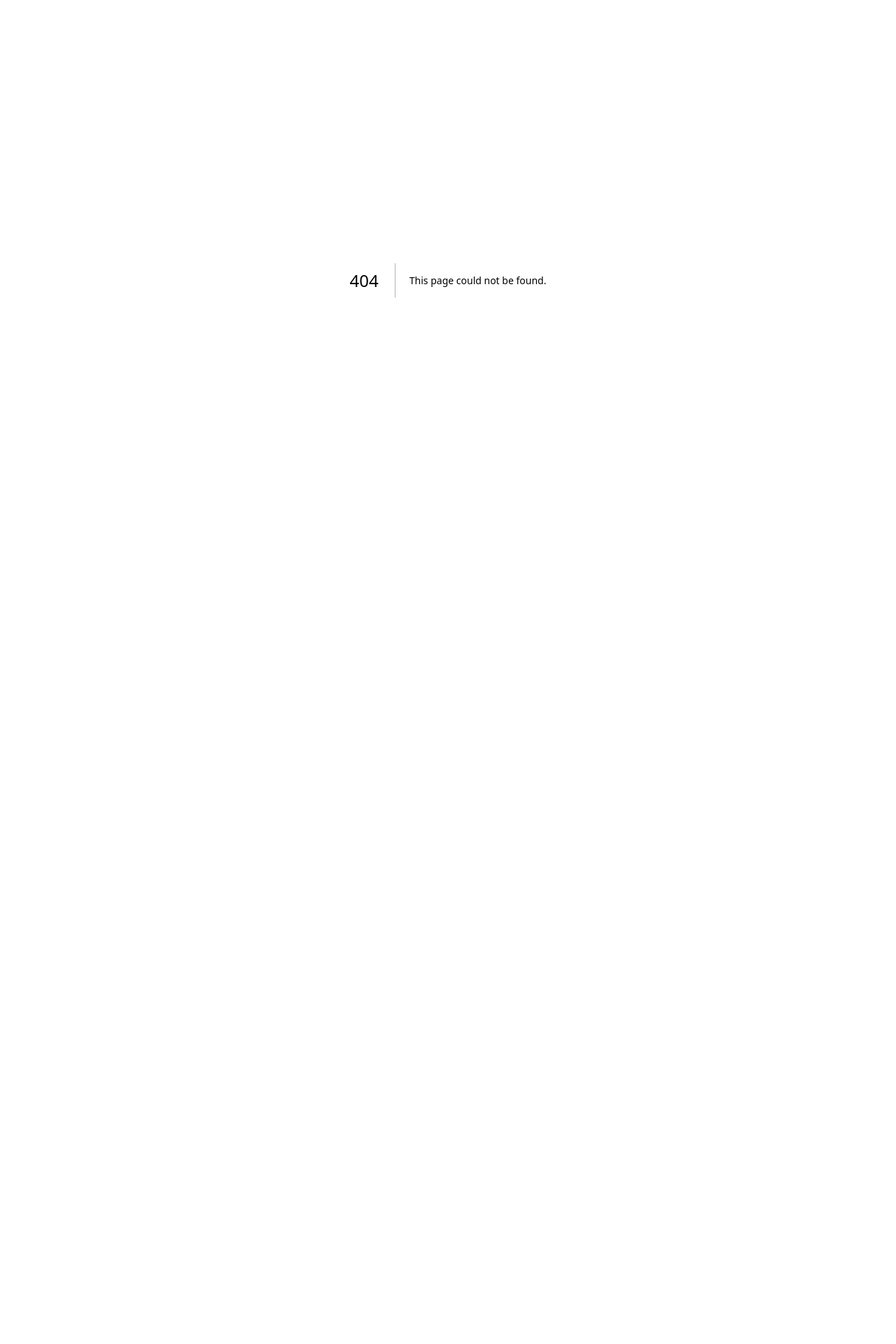
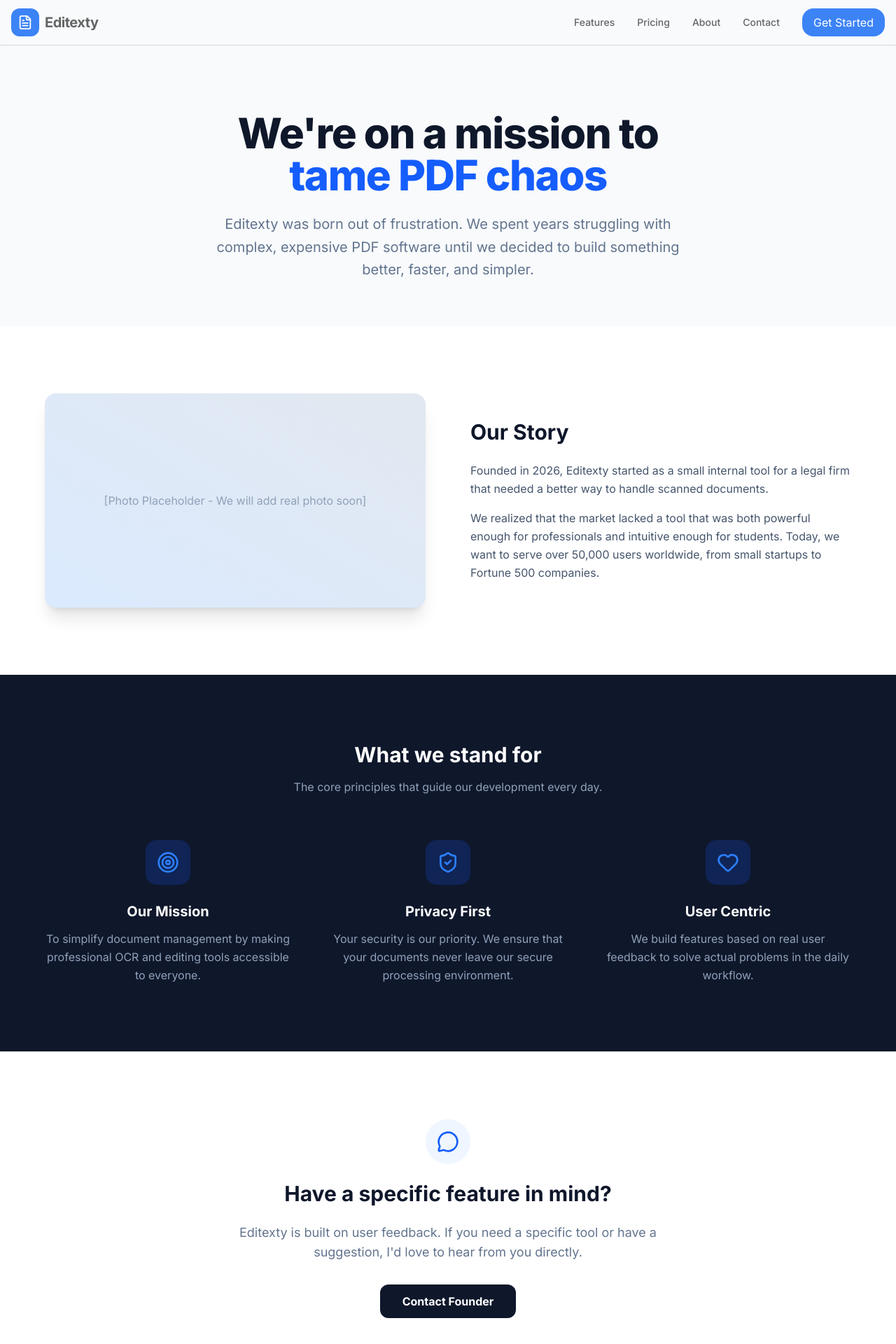
Before and after one commit to UmejrZukorlic/editexty-frontend, a Next.js app: page /about in a window 1280 px wide. Before the commit this address had no page. Shown: the top 1920 px of the page at 70% size. Before the commit the page ends 800 px from the top, so only its background shows below. Built offline with nearby package versions, Linux system fonts and the light colour scheme.

Commit message:
feat: about page

```diff
--- /dev/null
+++ b/app/about/page.tsx
@@ -0,0 +1,123 @@
+import { Target, ShieldCheck, Heart, MessageCircle } from "lucide-react";
+import Navbar from "../components/layout/Navbar";
+import Footer from "../components/layout/Footer";
+
+const AboutPage = () => {
+  const values = [
+    {
+      title: "Our Mission",
+      description:
+        "To simplify document management by making professional OCR and editing tools accessible to everyone.",
+      icon: Target,
+    },
+    {
+      title: "Privacy First",
+      description:
+        "Your security is our priority. We ensure that your documents never leave our secure processing environment.",
+      icon: ShieldCheck,
+    },
+    {
+      title: "User Centric",
+      description:
+        "We build features based on real user feedback to solve actual problems in the daily workflow.",
+      icon: Heart,
+    },
+  ];
+
+  return (
+    <>
+      <Navbar />
+      <main className="min-h-screen bg-white">
+        <section className="pt-40 pb-16 px-4 bg-slate-50">
+          <div className="max-w-4xl mx-auto text-center">
+            <h1 className="text-4xl md:text-6xl font-extrabold text-slate-900 mb-6 tracking-tight">
+              We&apos;re on a mission to <br />
+              <span className="text-blue-600">tame PDF chaos</span>
+            </h1>
+            <p className="text-xl text-slate-500 leading-relaxed max-w-2xl mx-auto">
+              Editexty was born out of frustration. We spent years struggling
+              with complex, expensive PDF software until we decided to build
+              something better, faster, and simpler.
+            </p>
+          </div>
+        </section>
+
+        <section className="py-24 px-4">
+          <div className="max-w-6xl mx-auto grid grid-cols-1 md:grid-cols-2 gap-16 items-center">
+            <div className="relative aspect-video rounded-2xl bg-slate-200 overflow-hidden shadow-xl">
+              <div className="absolute inset-0 bg-linear-to-tr from-blue-100 to-transparent flex items-center justify-center text-slate-400">
+                [Photo Placeholder - We will add real photo soon]
+              </div>
+            </div>
+            <div>
+              <h2 className="text-3xl font-bold text-slate-900 mb-6">
+                Our Story
+              </h2>
+              <div className="space-y-4 text-slate-600 leading-relaxed">
+                <p>
+                  Founded in 2026, Editexty started as a small internal tool for
+                  a legal firm that needed a better way to handle scanned
+                  documents.
+                </p>
+                <p>
+                  We realized that the market lacked a tool that was both
+                  powerful enough for professionals and intuitive enough for
+                  students. Today, we want to serve over 50,000 users worldwide,
+                  from small startups to Fortune 500 companies.
+                </p>
+              </div>
+            </div>
+          </div>
+        </section>
+
+        <section className="py-24 bg-slate-900 text-white px-4">
+          <div className="max-w-6xl mx-auto">
+            <div className="text-center mb-16">
+              <h2 className="text-3xl font-bold mb-4">What we stand for</h2>
+              <p className="text-slate-400">
+                The core principles that guide our development every day.
+              </p>
+            </div>
+
+            <div className="grid grid-cols-1 md:grid-cols-3 gap-12">
+              {values.map((v, i) => (
+                <div key={i} className="text-center">
+                  <div className="w-16 h-16 bg-blue-600/20 rounded-2xl flex items-center justify-center mx-auto mb-6">
+                    <v.icon className="w-8 h-8 text-blue-500" />
+                  </div>
+                  <h3 className="text-xl font-bold mb-3">{v.title}</h3>
+                  <p className="text-slate-400 leading-relaxed">
+                    {v.description}
+                  </p>
+                </div>
+              ))}
+            </div>
+          </div>
+        </section>
+
+        <section className="py-24 px-4 text-center border-t border-slate-100">
+          <div className="max-w-2xl mx-auto">
+            <div className="w-16 h-16 bg-blue-50 rounded-full flex items-center justify-center mx-auto mb-6">
+              <MessageCircle className="w-8 h-8 text-blue-600" />
+            </div>
+            <h2 className="text-3xl font-bold text-slate-900 mb-6">
+              Have a specific feature in mind?
+            </h2>
+            <p className="text-slate-500 mb-8 text-lg">
+              Editexty is built on user feedback. If you need a specific tool or
+              have a suggestion, I&apos;d love to hear from you directly.
+            </p>
+            <a
+              href="mailto:zukorlicumejr@gmail.com"
+              className="inline-flex items-center gap-2 bg-slate-900 text-white px-8 py-3 rounded-xl font-bold hover:bg-slate-800 transition-all">
+              Contact Founder
+            </a>
+          </div>
+        </section>
+      </main>
+      <Footer />
+    </>
+  );
+};
+
+export default AboutPage;
--- a/app/components/FeaturesSection.tsx
+++ b/app/components/FeaturesSection.tsx
@@ -23,7 +23,9 @@ const features = [
 
 const FeaturesSection = () => {
   return (
-    <section className="container py-24 bg-secondary-foreground px-4">
+    <section
+      className="container py-24 bg-secondary-foreground px-4"
+      id="features">
       <div className="max-w-[90%] mx-auto">
         <div className="text-center mb-16">
           <h2 className="text-4xl font-bold text-slate-900 mb-4">
```
